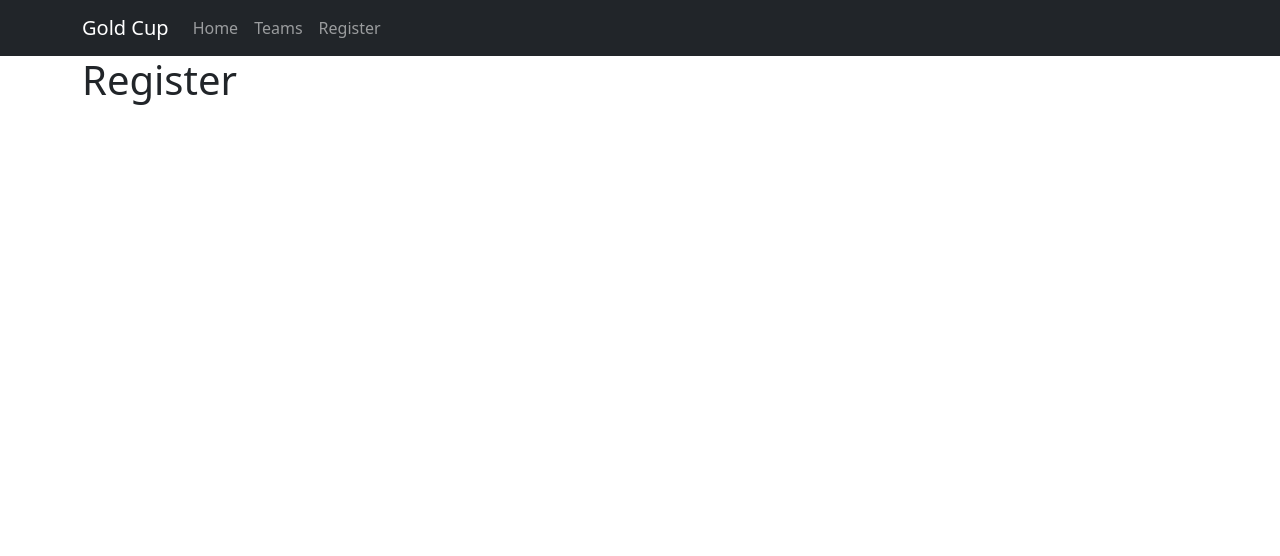
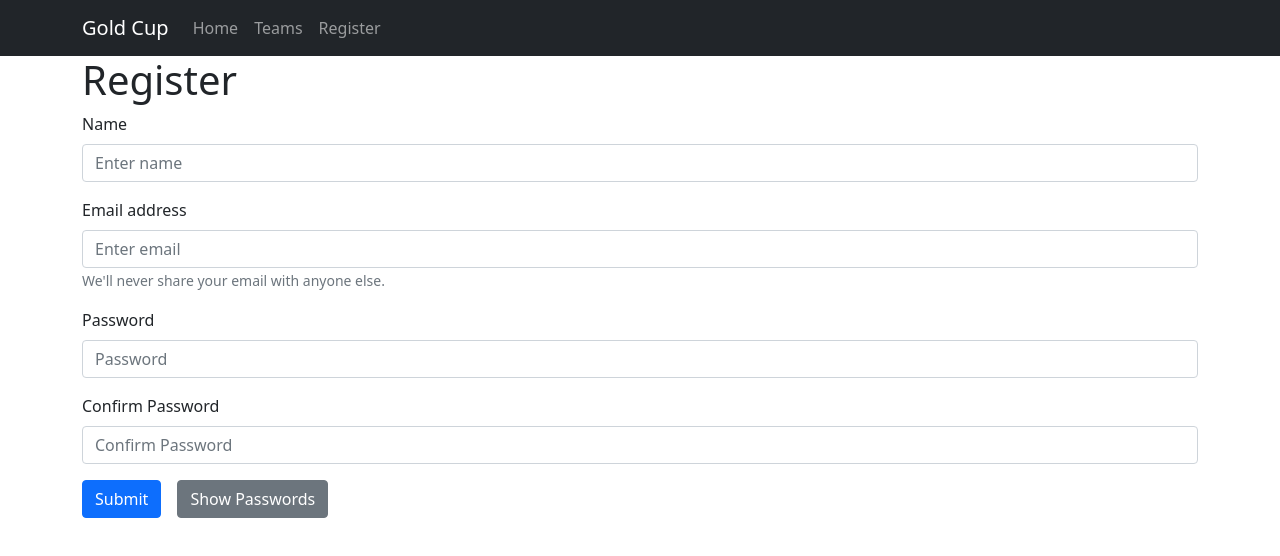
Before and after one commit to gold-cup/gold-cup-frontend, a React (Create React App) app: page /register in a window 1280 px wide. Shown: the top 556 px of the page. Built offline with nearby package versions, Linux system fonts and the light colour scheme.

Commit message:
added registration page

```diff
--- a/src/pages/Register/Register.tsx
+++ b/src/pages/Register/Register.tsx
@@ -1,7 +1,112 @@
-import React from 'react'
+import React, { ChangeEvent, FormEventHandler } from 'react'
+import { Button, Form, Stack } from 'react-bootstrap'
 
 export const Register = () => {
+    const [name, setName] = React.useState('')
+    const [email, setEmail] = React.useState('')
+    const [password, setPassword] = React.useState('')
+    const [confirmPassword, setConfirmPassword] = React.useState('')
+    const [showPassword, setShowPassword] = React.useState(false)
+    const [passwordValid, setPasswordValid] = React.useState(true)
+    const [emailValid, setEmailValid] = React.useState(true)
+    const [nameValid, setNameValid] = React.useState(true)
+
+    // eslint-disable-next-line no-invalid-regexp
+    const EMAIL_REGEX = RegExp(/^(([^<>()[\]\\.,;:\s@"]+(\.[^<>()[\]\\.,;:\s@"]+)*)|(".+"))@((\[[0-9]{1,3}\.[0-9]{1,3}\.[0-9]{1,3}\.[0-9]{1,3}\])|(([a-zA-Z\-0-9]+\.)+[a-zA-Z]{2,}))$/)
+
+    const validateForm = () => {
+        setNameValid(true)
+        setEmailValid(true)
+        setPasswordValid(true)
+        if (password !== confirmPassword || password.length < 8) {
+            setPasswordValid(false)
+        }
+        if (!email.match(EMAIL_REGEX)) {
+            setEmailValid(false)
+        }
+        if (name.length === 0) {
+            setNameValid(false)
+        }
+        if (nameValid && emailValid && passwordValid) {
+            return true
+        }
+        return false
+    }
+
+    const handleSubmit: FormEventHandler<HTMLFormElement> = (event) => {
+        event.preventDefault()
+        const valid = validateForm()
+        if (valid) {
+            const payload = {
+                name,
+                email,
+                password,
+            }
+            console.log(payload)
+        }
+    }
+
     return (
+        <>
         <h1>Register</h1>
+        <Form onSubmit={handleSubmit}>
+            <Form.Group className='mb-3' controlId='formBasicName'>
+                <Form.Label>Name</Form.Label>
+                <Form.Control
+                    type='text'
+                    placeholder='Enter name'
+                    value={name} onChange={(e: ChangeEvent<HTMLInputElement>) => setName(e.target.value)}
+                    isInvalid={!nameValid}
+                />
+                <Form.Control.Feedback type="invalid">
+                    Please enter your name
+                </Form.Control.Feedback>
+            </Form.Group>
+            <Form.Group className="mb-3" controlId="formBasicEmail">
+                <Form.Label>Email address</Form.Label>
+                <Form.Control
+                    type="email"
+                    placeholder="Enter email"
+                    value={email}
+                    onChange={(e: ChangeEvent<HTMLInputElement>) => setEmail(e.target.value)}
+                    isInvalid={!emailValid}
+                />
+                <Form.Text className="text-muted">
+                We'll never share your email with anyone else.
+                </Form.Text>
+                <Form.Control.Feedback type="invalid">
+                    Email is invalid
+                </Form.Control.Feedback>
+            </Form.Group>
+
+            <Form.Group className="mb-3" controlId="formBasicPassword">
+                <Form.Label>Password</Form.Label>
+                <Form.Control
+                    type={showPassword ? "text" : "password"}
+                    placeholder="Password" value={password}
+                    onChange={(e: ChangeEvent<HTMLInputElement>) => setPassword(e.target.value)}
+                    isInvalid={!passwordValid}
+                />
+                <Form.Control.Feedback type="invalid">
+                    Passwords either do not match or are too short.
+                </Form.Control.Feedback>
+            </Form.Group>
+            <Form.Group className="mb-3" controlId="formBasicPasswordConfirm">
+                <Form.Label>Confirm Password</Form.Label>
+                <Form.Control
+                    type={showPassword ? "text" : "password"}
+                    placeholder="Confirm Password" value={confirmPassword}
+                    onChange={(e: ChangeEvent<HTMLInputElement>) => setConfirmPassword(e.target.value)}
+                    isInvalid={!passwordValid}
+                />
+            </Form.Group>
+            <Stack direction='horizontal' gap={3}>
+            <Button variant="primary" type="submit">
+                Submit
+            </Button>
+            <Button onClick={() => setShowPassword(!showPassword)} variant='secondary'>Show Passwords</Button>
+            </Stack>
+        </Form>
+        </>
     )
 }
```
